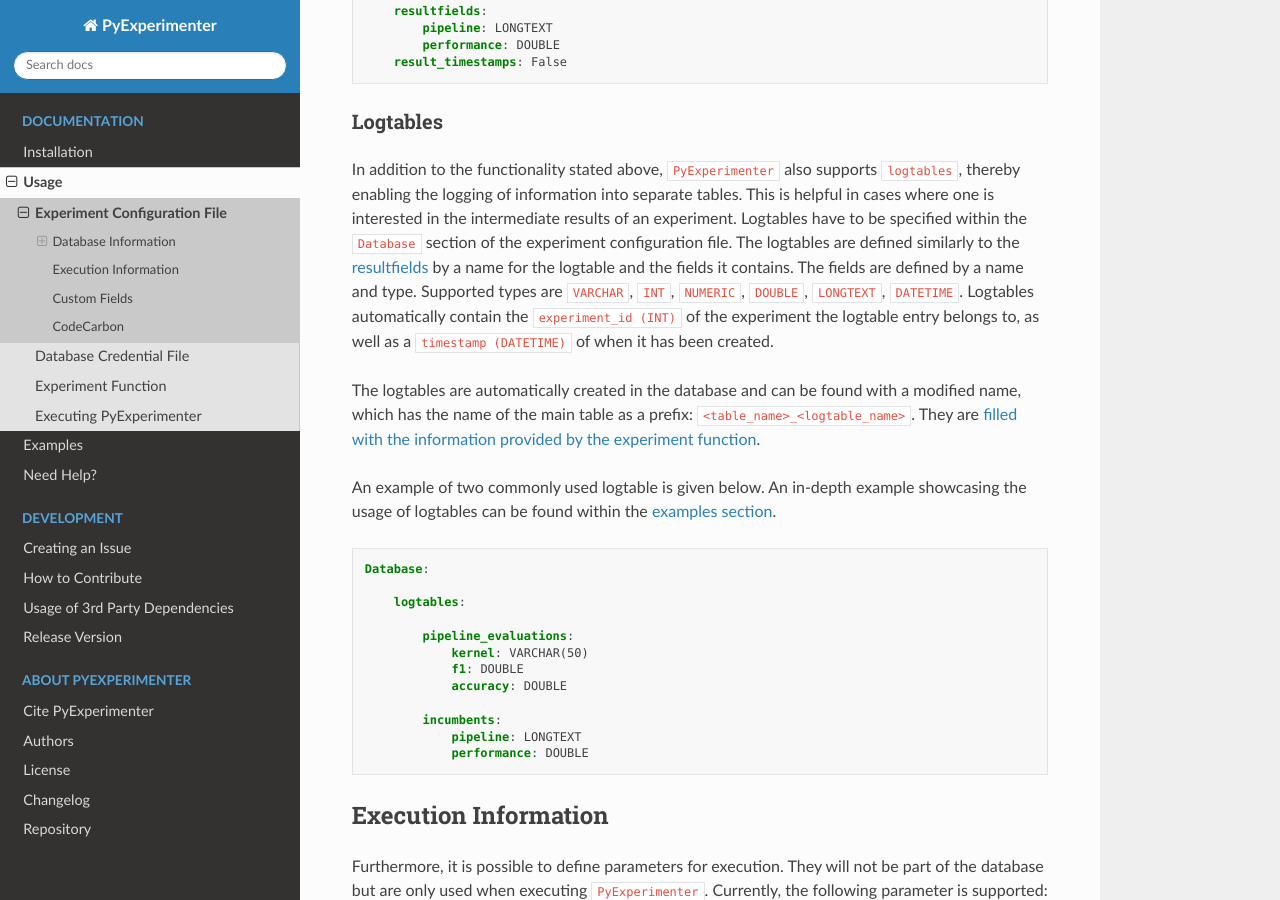
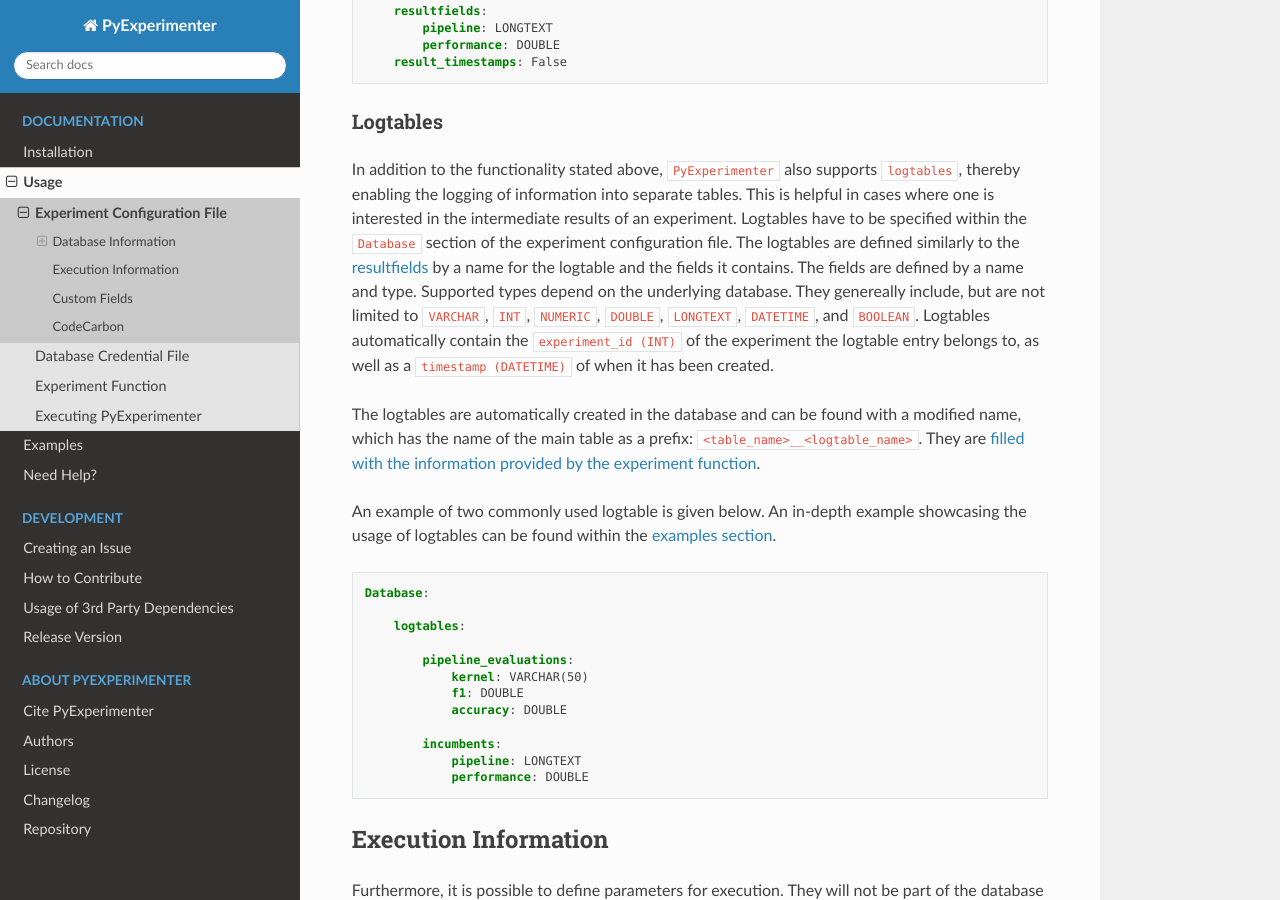
Before and after one commit to tornede/py_experimenter, a Sphinx documentation site: the page built from docs/source/usage/experiment_configuration_file.rst, in a window 1280 px wide and 900 px high, scrolled down 2889 px. Built offline with Sphinx 7.4.7 and the Read the Docs theme 2.0.0, drawn with Linux system fonts in a browser that asks for light colours; pages that are not in the unit, such as notebooks, are missing from menus.

Commit message:
Add docu

```diff
--- a/docs/source/usage/experiment_configuration_file.rst
+++ b/docs/source/usage/experiment_configuration_file.rst
@@ -148,9 +148,9 @@
 Logtables
 ---------
 
-In addition to the functionality stated above, ``PyExperimenter`` also supports ``logtables``, thereby enabling the logging of information into separate tables. This is helpful in cases where one is interested in the intermediate results of an experiment. Logtables have to be specified within the ``Database`` section of the experiment configuration file. The logtables are defined similarly to the :ref:`resultfields <resultfields>` by a name for the logtable and the fields it contains. The fields are defined by a name and type. Supported types are ``VARCHAR``, ``INT``, ``NUMERIC``, ``DOUBLE``, ``LONGTEXT``, ``DATETIME``. Logtables automatically contain the ``experiment_id (INT)`` of the experiment the logtable entry belongs to, as well as a ``timestamp (DATETIME)`` of when it has been created.
+In addition to the functionality stated above, ``PyExperimenter`` also supports ``logtables``, thereby enabling the logging of information into separate tables. This is helpful in cases where one is interested in the intermediate results of an experiment. Logtables have to be specified within the ``Database`` section of the experiment configuration file. The logtables are defined similarly to the :ref:`resultfields <resultfields>` by a name for the logtable and the fields it contains. The fields are defined by a name and type. Supported types depend on the underlying database. They genereally include, but are not limited to ``VARCHAR``, ``INT``, ``NUMERIC``, ``DOUBLE``, ``LONGTEXT``, ``DATETIME``, and ``BOOLEAN``. Logtables automatically contain the ``experiment_id (INT)`` of the experiment the logtable entry belongs to, as well as a ``timestamp (DATETIME)`` of when it has been created.
 
-The logtables are automatically created in the database and can be found with a modified name, which has the name of the main table as a prefix: ``<table_name>_<logtable_name>``. They are :ref:`filled with the information provided by the experiment function <experiment_function_logtables>`.
+The logtables are automatically created in the database and can be found with a modified name, which has the name of the main table as a prefix: ``<table_name>__<logtable_name>``. They are :ref:`filled with the information provided by the experiment function <experiment_function_logtables>`.
 
 An example of two commonly used logtable is given below. An in-depth example showcasing the usage of logtables can be found within the :ref:`examples section <examples>`.
 
```
Also changed, not shown: 1 other file.
